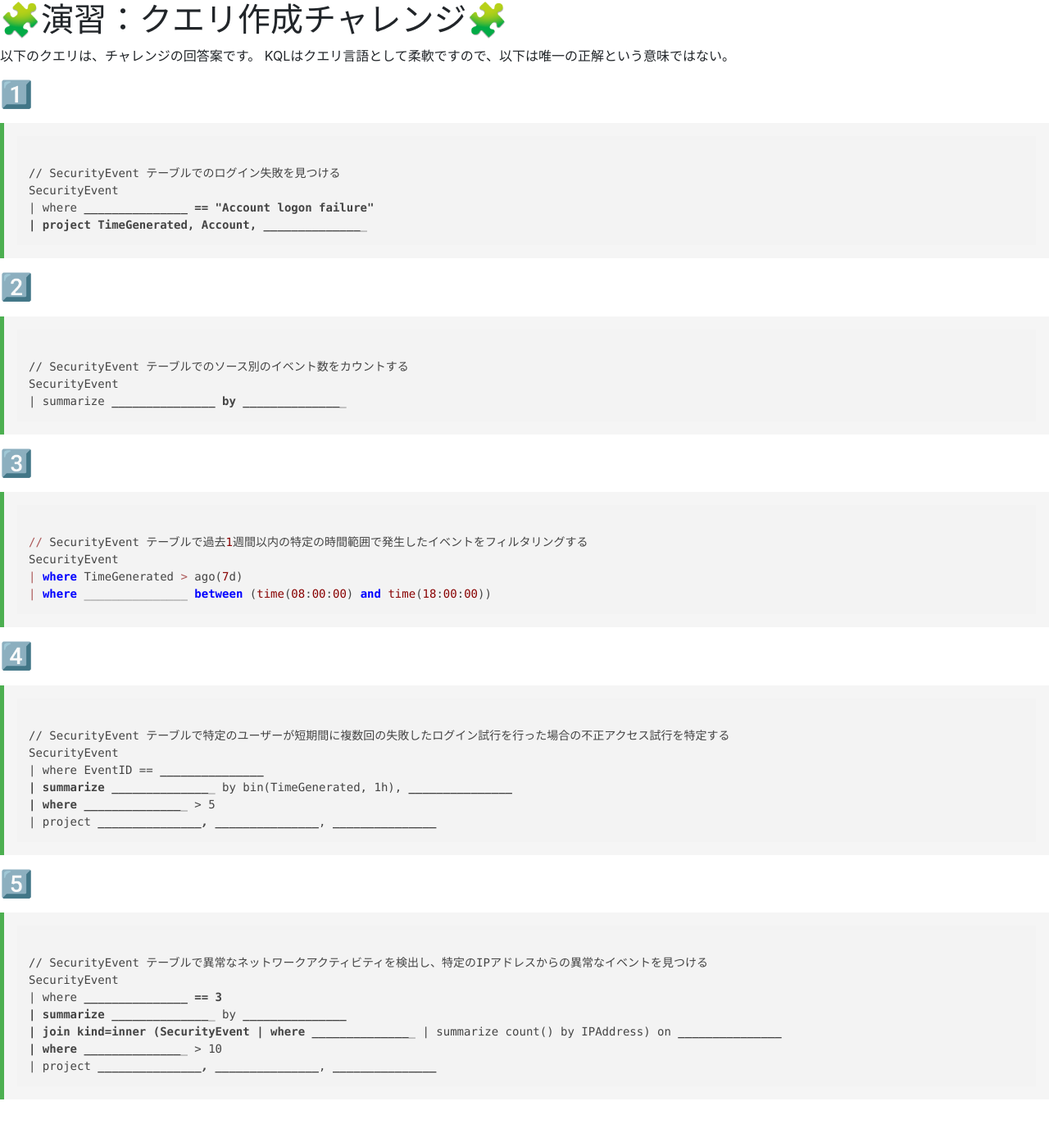
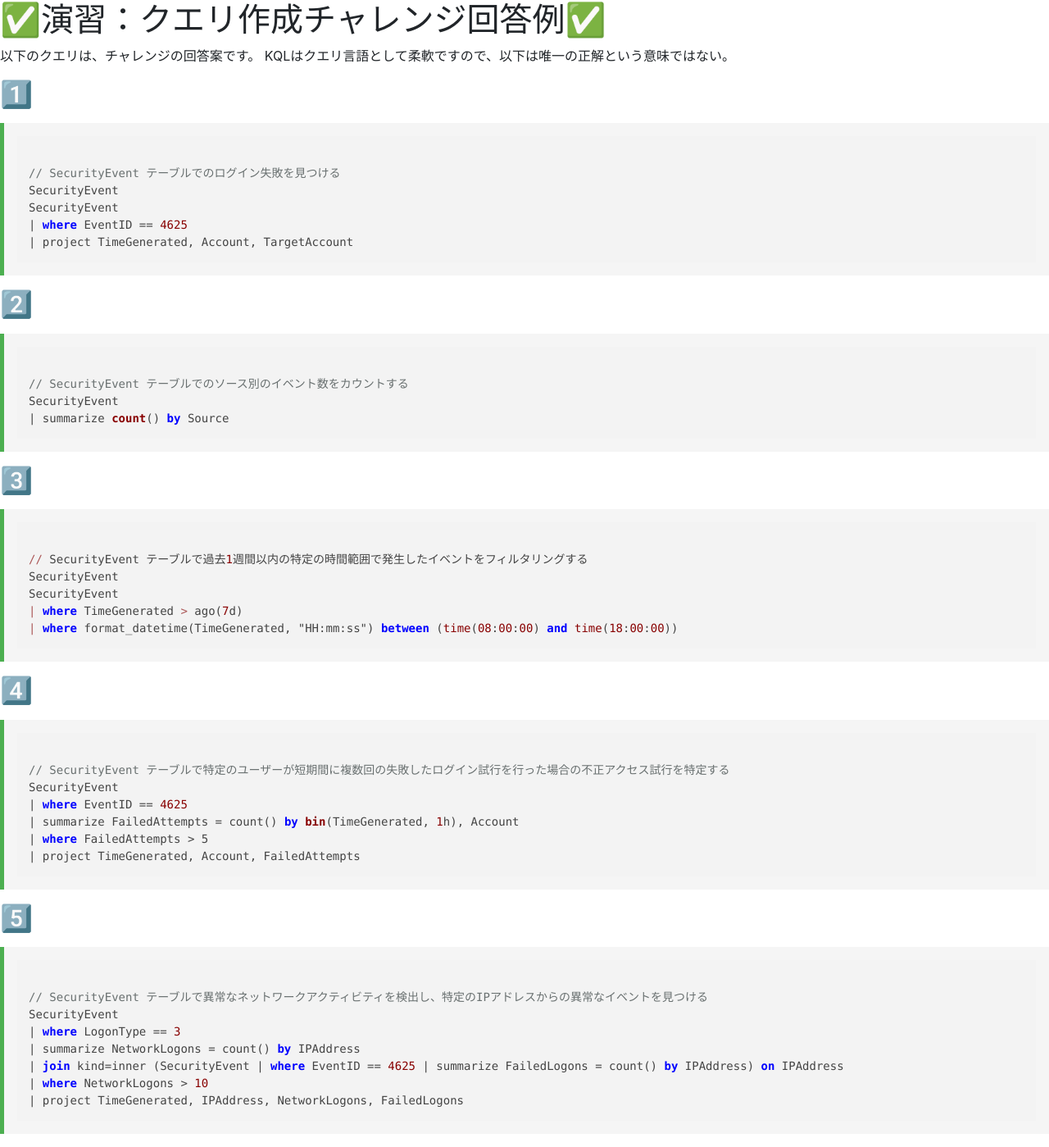
Before and after one commit to joshjones-jp/Lab_JP_KQL-in-Log-Analytics, a Jekyll site: the page built from KQLチャレンジ回答例.md, in a window 1280 px wide. Shown: the whole page at 82% size. Built offline with Jekyll 4.4.1, drawn with Linux system fonts in a browser that asks for light colours; nearby versions of some CDN libraries; our own code applies the rules of GitHub Pages for plain Markdown files; before the commit the page ends 1357 px from its top, so only the background shows below that.

Commit message:
Update KQLチャレンジ回答例.md

```diff
--- a/KQLチャレンジ回答例.md
+++ b/KQLチャレンジ回答例.md
@@ -1,4 +1,4 @@
-# 🧩演習：クエリ作成チャレンジ🧩
+# ✅演習：クエリ作成チャレンジ回答例✅
 
 
 以下のクエリは、チャレンジの回答案です。
@@ -15,8 +15,9 @@ KQLはクエリ言語として柔軟ですので、以下は唯一の正解と
 <pre><code class="kusto">
 // SecurityEvent テーブルでのログイン失敗を見つける
 SecurityEvent
-| where _______________ == "Account logon failure"
-| project TimeGenerated, Account, _______________
+SecurityEvent
+| where EventID == 4625
+| project TimeGenerated, Account, TargetAccount
 </code></pre>
 </div>
 
@@ -31,7 +32,7 @@ SecurityEvent
 <pre><code class="kusto">
 // SecurityEvent テーブルでのソース別のイベント数をカウントする
 SecurityEvent
-| summarize _______________ by _______________
+| summarize count() by Source
 </code></pre>
 </div>
 
@@ -46,8 +47,9 @@ SecurityEvent
 <pre><code class="kusto">
 // SecurityEvent テーブルで過去1週間以内の特定の時間範囲で発生したイベントをフィルタリングする
 SecurityEvent
+SecurityEvent
 | where TimeGenerated > ago(7d)
-| where _______________ between (time(08:00:00) and time(18:00:00))
+| where format_datetime(TimeGenerated, "HH:mm:ss") between (time(08:00:00) and time(18:00:00))
 </code></pre>
 </div>
 
@@ -62,10 +64,10 @@ SecurityEvent
 <pre><code class="kusto">
 // SecurityEvent テーブルで特定のユーザーが短期間に複数回の失敗したログイン試行を行った場合の不正アクセス試行を特定する
 SecurityEvent
-| where EventID == _______________
-| summarize _______________ by bin(TimeGenerated, 1h), _______________
-| where _______________ > 5
-| project _______________, _______________, _______________
+| where EventID == 4625
+| summarize FailedAttempts = count() by bin(TimeGenerated, 1h), Account
+| where FailedAttempts > 5
+| project TimeGenerated, Account, FailedAttempts
 </code></pre>
 </div>
 
@@ -80,10 +82,10 @@ SecurityEvent
 <pre><code class="kusto">
 // SecurityEvent テーブルで異常なネットワークアクティビティを検出し、特定のIPアドレスからの異常なイベントを見つける
 SecurityEvent
-| where _______________ == 3
-| summarize _______________ by _______________
-| join kind=inner (SecurityEvent | where _______________ | summarize count() by IPAddress) on _______________
-| where _______________ > 10
-| project _______________, _______________, _______________
+| where LogonType == 3
+| summarize NetworkLogons = count() by IPAddress
+| join kind=inner (SecurityEvent | where EventID == 4625 | summarize FailedLogons = count() by IPAddress) on IPAddress
+| where NetworkLogons > 10
+| project TimeGenerated, IPAddress, NetworkLogons, FailedLogons
 </code></pre>
 </div>
```
